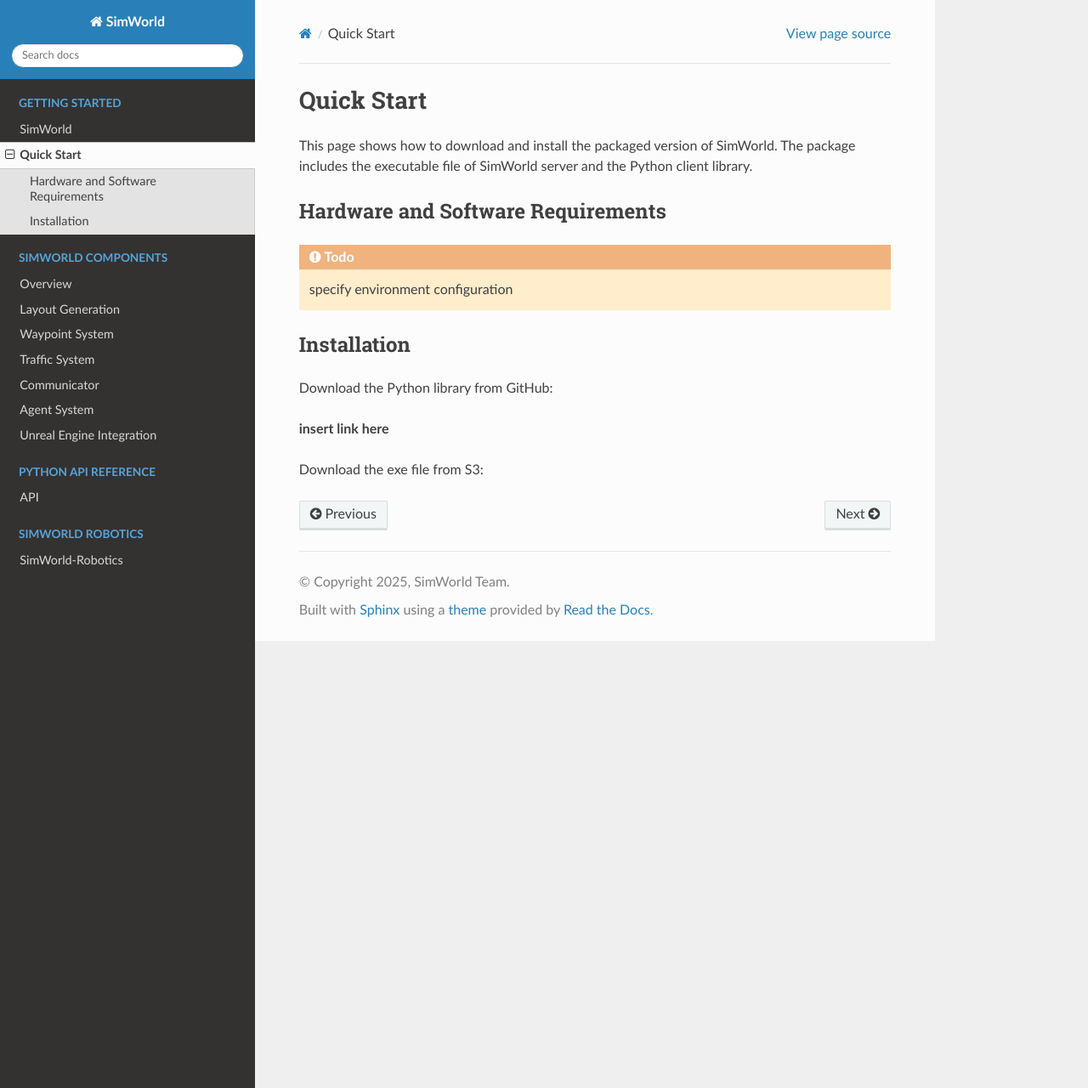
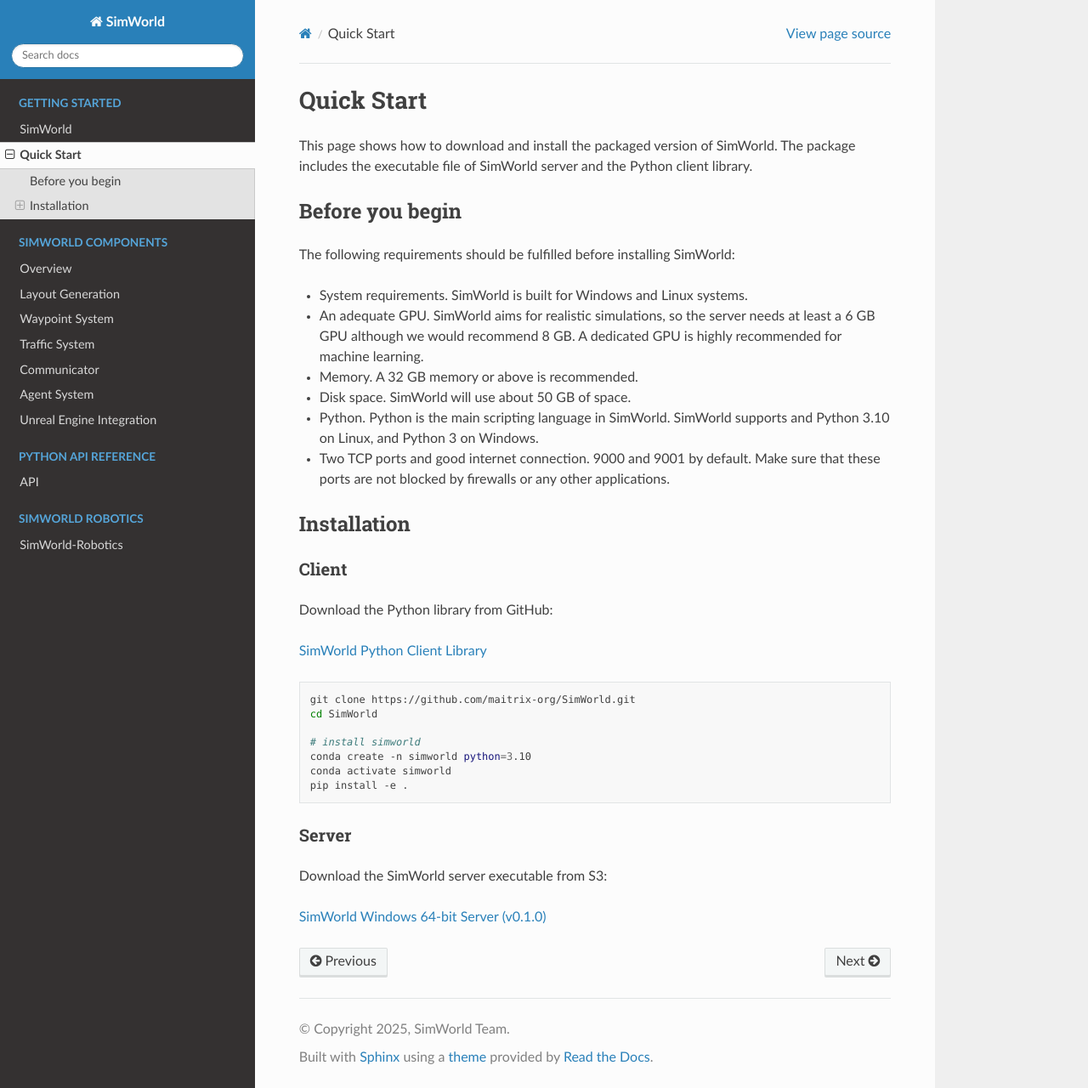
Before and after one commit to KoeYe/SimWorld-doc, a Sphinx documentation site: the page built from docs/source/getting_started/quick_start.md, in a window 1280 px wide and 1280 px high. Shown: the whole window at 85% size. Built offline with Sphinx 7.4.7 and the Read the Docs theme 3.1.0, drawn with Linux system fonts in a browser that asks for light colours.

Commit message:
update quick start

````diff
--- a/docs/source/getting_started/quick_start.md
+++ b/docs/source/getting_started/quick_start.md
@@ -2,18 +2,34 @@
 
 This page shows how to download and install the packaged version of SimWorld. The package includes the executable file of SimWorld server and the Python client library.
 
-## Hardware and Software Requirements
-```{todo}
-specify environment configuration
+## Before you begin
+The following requirements should be fulfilled before installing SimWorld:
+
++ System requirements. SimWorld is built for Windows and Linux systems.
++ An adequate GPU. SimWorld aims for realistic simulations, so the server needs at least a 6 GB GPU although we would recommend 8 GB. A dedicated GPU is highly recommended for machine learning.
++ Memory. A 32 GB memory or above is recommended.
++ Disk space. SimWorld will use about 50 GB of space.
++ Python. Python is the main scripting language in SimWorld. SimWorld supports and Python 3.10 on Linux, and Python 3 on Windows.
++ Two TCP ports and good internet connection. 9000 and 9001 by default. Make sure that these ports are not blocked by firewalls or any other applications.
+
+## Installation
+### Client
+Download the Python library from GitHub:
+
+[SimWorld Python Client Library](https://github.com/maitrix-org/SimWorld)
+
+```bash
+git clone https://github.com/maitrix-org/SimWorld.git
+cd SimWorld
+
+# install simworld
+conda create -n simworld python=3.10
+conda activate simworld
+pip install -e .
 ```
 
-## Installation
-Download the Python library from GitHub:
 
-**insert link here**
+### Server
+Download the SimWorld server executable from S3:
 
-Download the exe file from S3:
-
-```{todo}
-
-```
+[SimWorld Windows 64-bit Server (v0.1.0)](https://simworld-release.s3.us-east-1.amazonaws.com/SimWorld-Win64-v0_1_0-Foundation.zip)
````
